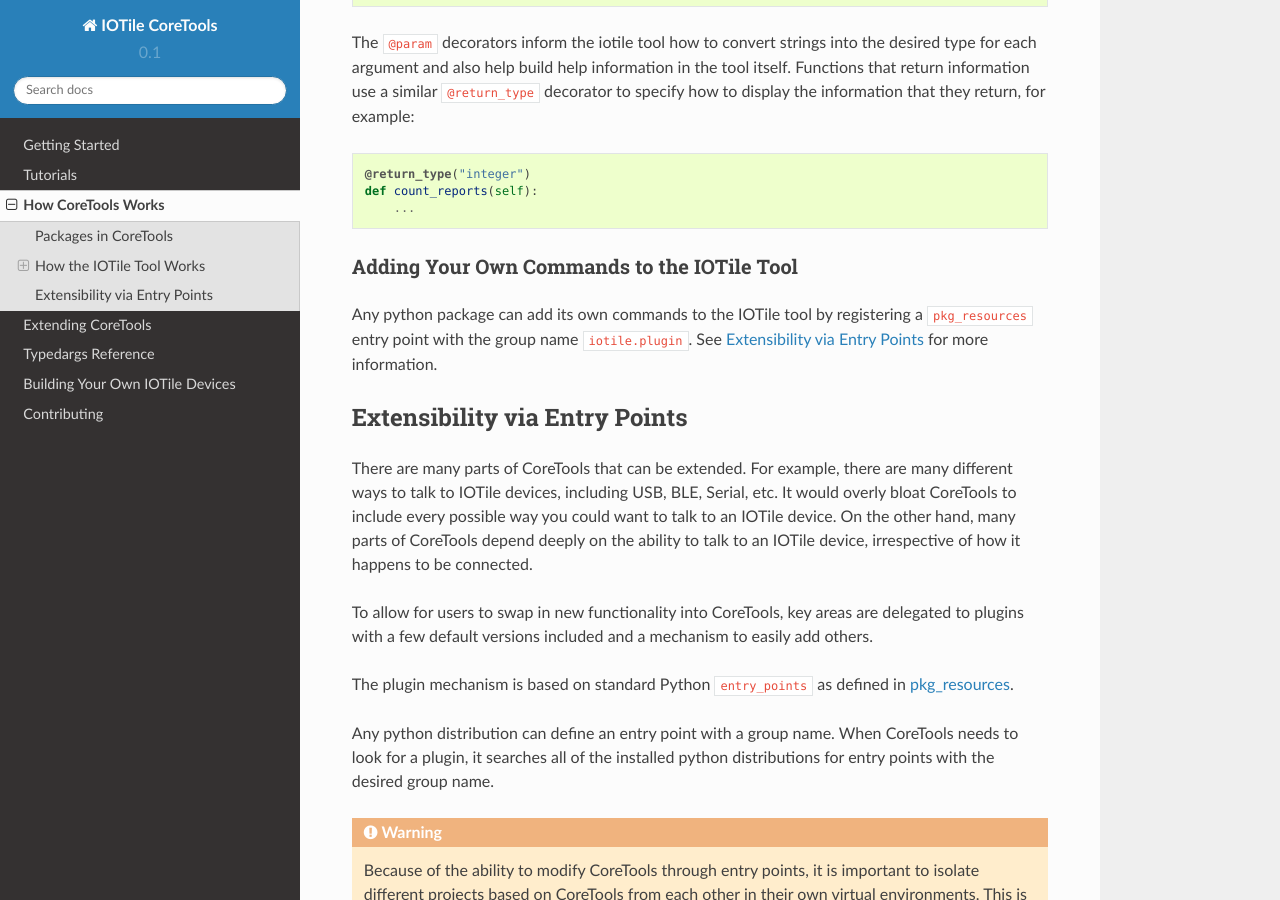
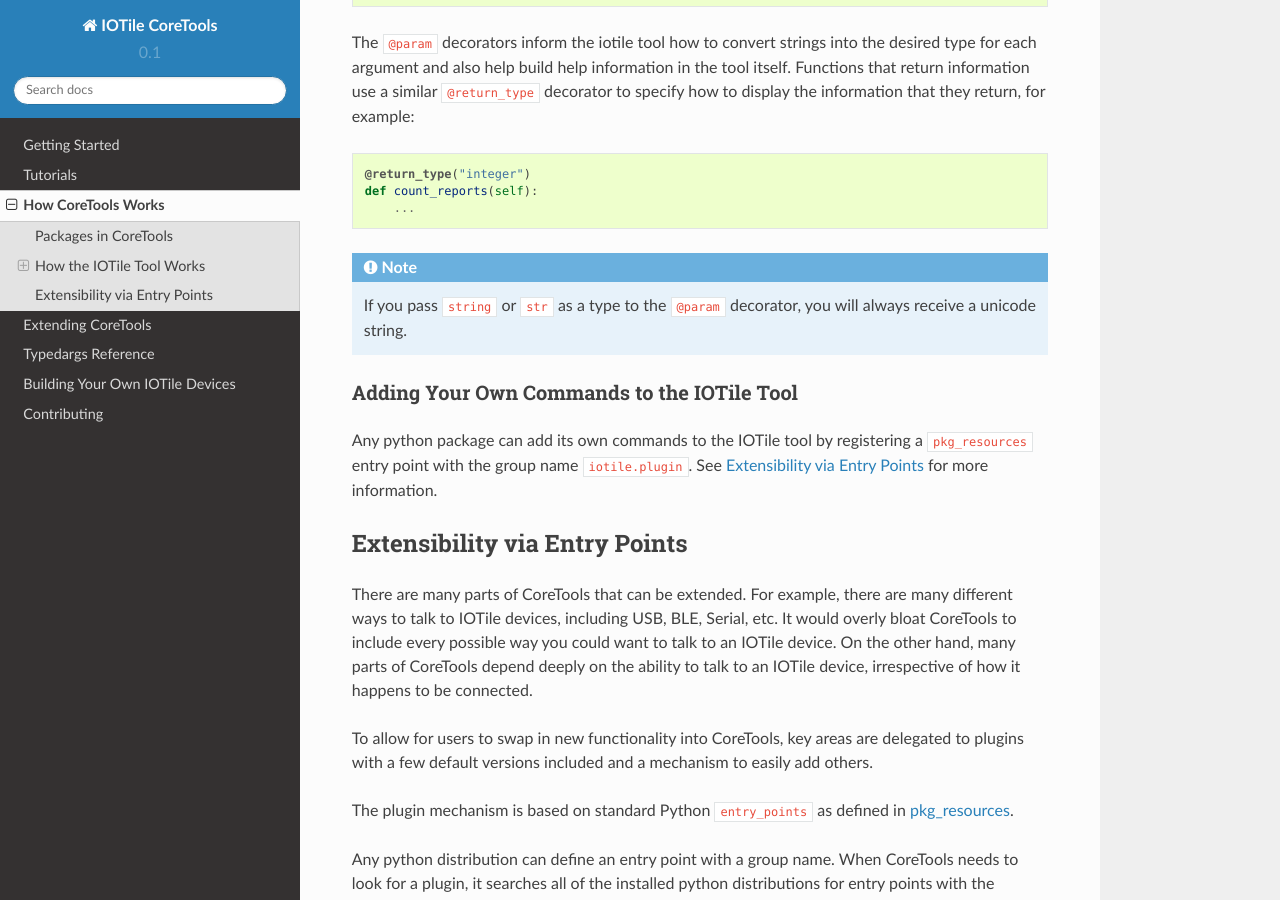
Before and after one commit to iotile/coretools, a Sphinx documentation site: the page built from doc/source/coretools-internals.rst, in a window 1280 px wide and 900 px high, scrolled down 2949 px. Built offline with Sphinx 7.4.7 and the Read the Docs theme 2.0.0, drawn with Linux system fonts in a browser that asks for light colours.

Commit message:
Added a note that @param decorator works with a unicode string

```diff
--- a/doc/source/coretools-internals.rst
+++ b/doc/source/coretools-internals.rst
@@ -138,6 +138,10 @@
     def count_reports(self):
         ...
 
+.. note::
+
+    If you pass ``string`` or ``str`` as a type to the ``@param`` decorator,
+    you will always receive a unicode string.
 Adding Your Own Commands to the IOTile Tool
 ^^^^^^^^^^^^^^^^^^^^^^^^^^^^^^^^^^^^^^^^^^^
 
```
